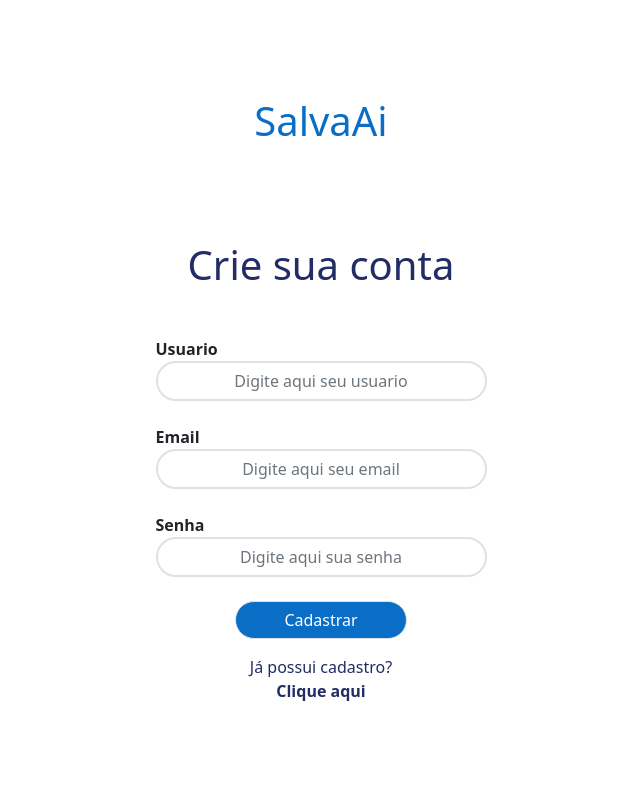
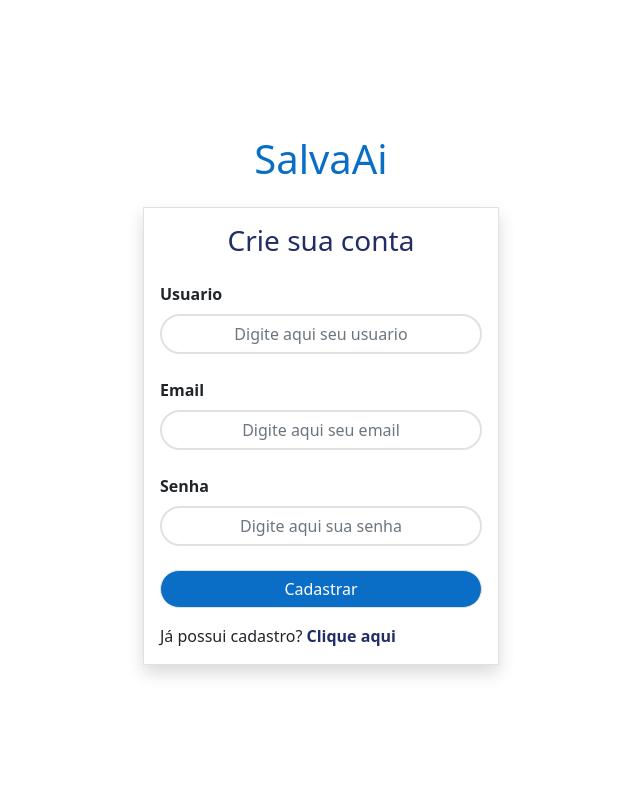
Before and after one commit to gustavojms/SalvaAi, a PHP site: page /usuario/cadastro.php in a window 1280 px wide. Shown: the whole page, without its empty margins (319-959 px from the left). Run offline with PHP 8.4, Linux system fonts and the light colour scheme.

Commit message:
feat: ajuste de criação e conexão de bancos e front de login e cadastro.

```diff
--- a/database/conexao.php
+++ b/database/conexao.php
@@ -2,20 +2,19 @@
 
 session_start();
 
-    // $localhost = "localhost";
-    // $user = "root";
-    // $password = "12345678";
-    // $banco = "ped1";
-    // global $pdo;
+$host = "localhost";
+$user = "root";
+$password = "";
+$banco = "salvaai";
+global $pdo;
 
-    // try {
-    //     $pdo = new PDO("mysql:dbname=".$banco."; host =".$localhost, $user, $password);
-    //     $pdo -> setAttribute(PDO::ATTR_ERRMODE, PDO::ERRMODE_EXCEPTION);
-    // } catch (PDOException $e) {
-    //     echo "ERRO: " .$e -> getMessage();
-    //     exit;
-    // }
+try {
+    $pdo = new PDO("mysql:dbname=" . $banco . "; host =" . $host, $user, $password);
+    $pdo->setAttribute(PDO::ATTR_ERRMODE, PDO::ERRMODE_EXCEPTION);
+} catch (PDOException $e) {
+    echo "ERRO: " . $e->getMessage();
+    exit;
+}
 
-    $dsn = 'mysql:host=127.0.0.1;dbname=ped1;port=3306';
-    $pdo = new PDO($dsn, 'root', '@drfla0005');
-?>
+$dsn = 'mysql:host=' . $host . ';dbname=' . $banco . ';port=3306';
+$pdo = new PDO($dsn, $user, $password);
--- a/usuario/cadastro.php
+++ b/usuario/cadastro.php
@@ -1,7 +1,7 @@
 <?php
 include '../database/conexao.php';
 include './usuarioClass.php';
-    if(Usuario::isLogged()) {
+if (Usuario::isLogged()) {
     header("Location: ../index.php");
     exit();
 }
@@ -9,6 +9,7 @@
 
 <!DOCTYPE html>
 <html lang="en">
+
 <head>
     <meta charset="UTF-8">
     <meta http-equiv="X-UA-Compatible" content="IE=edge">
@@ -16,34 +17,37 @@
     <title>Cadastrar</title>
     <link rel="stylesheet" href="../assets/css/main.min.css">
 </head>
+
 <body>
 
     <div class="container">
-        <div class="row vh-100 align-items-center">
-            <div class="col-md-4 offset-md-4">
-                <h1 class="text-secondary text-center mb-5 pb-5">SalvaAi</h1>
-        <form action="cadastrar.php" method="post" class="d-flex flex-column align-items-center">
-            <h1 class="text-primary mb-5">Crie sua conta</h1>
+        <div class="row vh-100 justify-content-center align-items-center">
+            <div class="col-md-4">
+                <h1 class="text-secondary text-center mb-4">SalvaAi</h1>
 
-        <label for="usuario" class="">
-            <span class="fw-semibold">Usuario</span>
+                <form action="cadastrar.php" method="post" class="p-3 d-flex flex-column border shadow">
+                    <h3 class="text-primary mb-4 text-center">Crie sua conta</h3>
+
+                    <label for="usuario" class="mb-2 fw-semibold">
+                        Usuario
+                    </label>
                     <input type="text" name="username" id="username" placeholder="Digite aqui seu usuario" class="form-control border border-2 rounded-pill mb-4 text-center pe-5 ps-5">
+
+                    <label for="email" class="mb-2 fw-semibold">
+                        Email
                     </label>
+                    <input type="email" name="email" id="email" placeholder="Digite aqui seu email" class="form-control border border-2 rounded-pill mb-4 text-center pe-5 ps-5">
 
-        <label for="email">
-            <span class="fw-semibold">Email</span>
-            <input type="email" name="email" id="email" placeholder="Digite aqui seu email" class="form-control border border-2 rounded-pill mb-4 text-center pe-5 ps-5">
+                    <label class="mb-2 fw-semibold" for="senha">
+                        Senha
                     </label>
-
-        <label for="senha">
-            <span class="fw-semibold ">Senha</span>
                     <input type="password" name="senha" id="senha" placeholder="Digite aqui sua senha" class="form-control border border-2 rounded-pill mb-4 text-center pe-5 ps-5">
-        </label>
 
                     <button type="submit" class="btn btn-secondary btn-block border rounded-pill pe-5 ps-5 mb-3">Cadastrar</button>
-        <a class="text-decoration-none">Já possui cadastro?<a href="login.php" class="text-decoration-none fw-semibold">Clique aqui</a></a>
+                    <span class="text-decoration-none">Já possui cadastro? <a href="login.php" class="text-decoration-none fw-semibold">Clique aqui</a></span>
                 </form>
             </div>
         </div>
 </body>
+
 </html>
```
Also changed, not shown: database/script.sql (+14 -10 lines), usuario/login.php (+21 -13 lines). Lines whose indentation alone changed are shown as unchanged.
